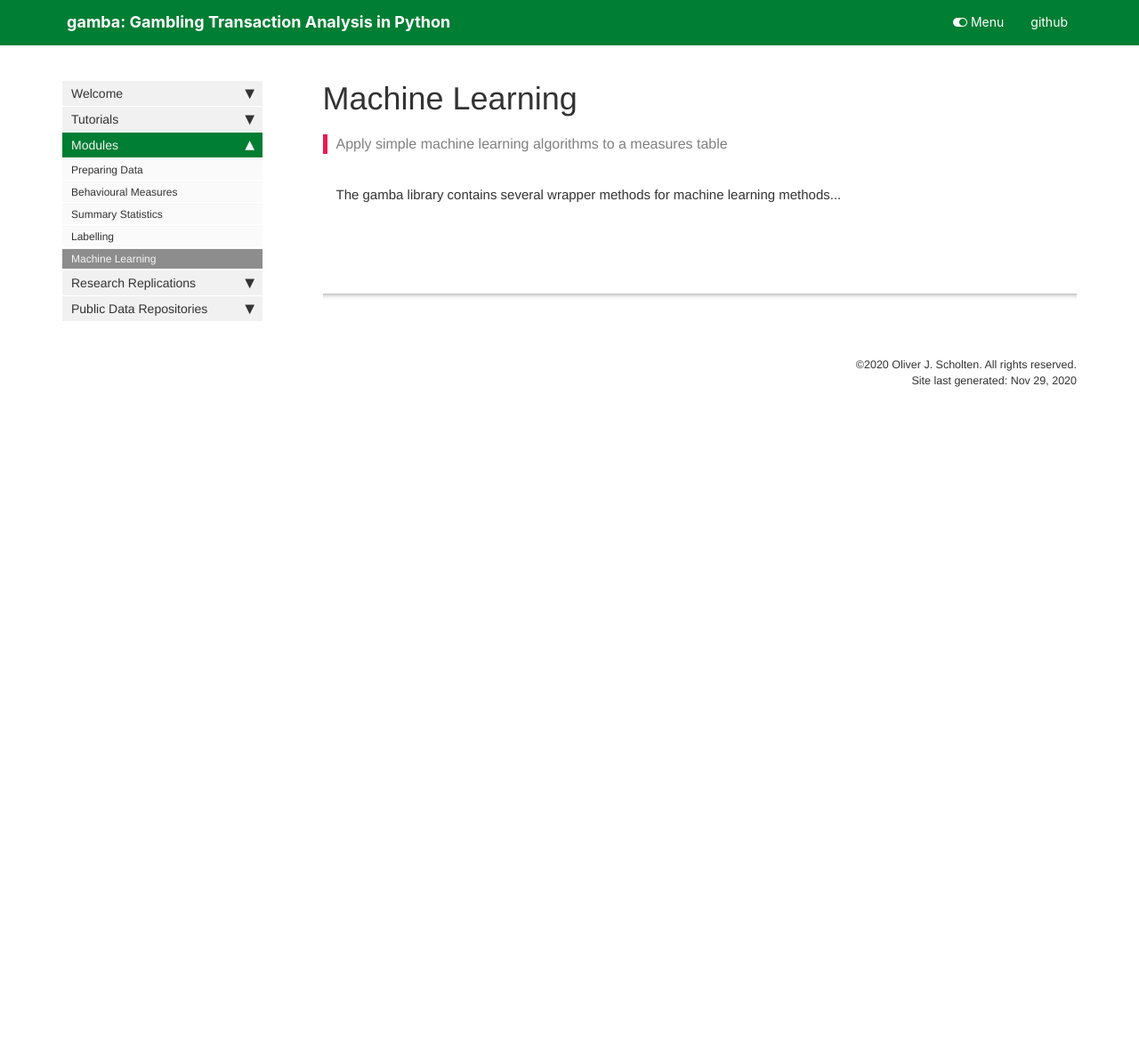
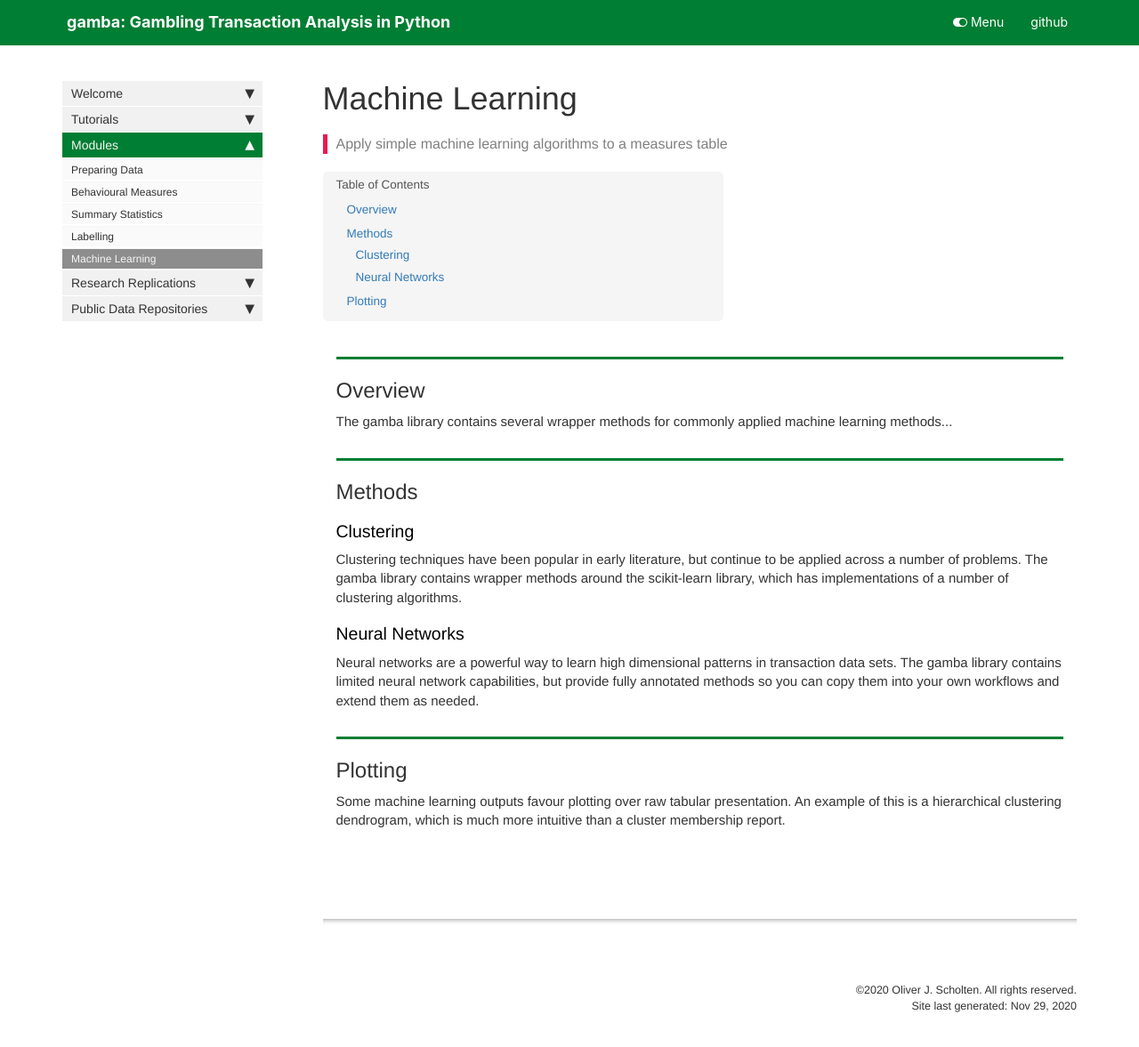
Before and after one commit to gamba-dev/gamba, a Jekyll site: the page built from docs/machine_learning.html, in a window 1280 px wide and 1190 px high. Shown: the top 1177 px of the window at 89% size. Built offline with Jekyll 4.4.1, drawn with Linux system fonts in a browser that asks for light colours; nearby versions of some CDN libraries; comment, search, counter and statistics services are not loaded.

Commit message:
added skeleton docs to all other modules

```diff
--- a/docs/machine_learning.html
+++ b/docs/machine_learning.html
@@ -31,7 +31,34 @@ nb_path: "24_machine_learning.ipynb"
 
 <div class="cell border-box-sizing text_cell rendered"><div class="inner_cell">
 <div class="text_cell_render border-box-sizing rendered_html">
-<p>The gamba library contains several wrapper methods for machine learning methods...</p>
+<h2 id="Overview">Overview<a class="anchor-link" href="#Overview"> </a></h2><p>The gamba library contains several wrapper methods for commonly applied machine learning methods...</p>
+
+</div>
+</div>
+</div>
+<div class="cell border-box-sizing text_cell rendered"><div class="inner_cell">
+<div class="text_cell_render border-box-sizing rendered_html">
+<h2 id="Methods">Methods<a class="anchor-link" href="#Methods"> </a></h2>
+</div>
+</div>
+</div>
+<div class="cell border-box-sizing text_cell rendered"><div class="inner_cell">
+<div class="text_cell_render border-box-sizing rendered_html">
+<h3 id="Clustering">Clustering<a class="anchor-link" href="#Clustering"> </a></h3><p>Clustering techniques have been popular in early literature, but continue to be applied across a number of problems. The gamba library contains wrapper methods around the scikit-learn library, which has implementations of a number of clustering algorithms.</p>
+
+</div>
+</div>
+</div>
+<div class="cell border-box-sizing text_cell rendered"><div class="inner_cell">
+<div class="text_cell_render border-box-sizing rendered_html">
+<h3 id="Neural-Networks">Neural Networks<a class="anchor-link" href="#Neural-Networks"> </a></h3><p>Neural networks are a powerful way to learn high dimensional patterns in transaction data sets. The gamba library contains limited neural network capabilities, but provide fully annotated methods so you can copy them into your own workflows and extend them as needed.</p>
+
+</div>
+</div>
+</div>
+<div class="cell border-box-sizing text_cell rendered"><div class="inner_cell">
+<div class="text_cell_render border-box-sizing rendered_html">
+<h2 id="Plotting">Plotting<a class="anchor-link" href="#Plotting"> </a></h2><p>Some machine learning outputs favour plotting over raw tabular presentation. An example of this is a hierarchical clustering dendrogram, which is much more intuitive than a cluster membership report.</p>
 
 </div>
 </div>
--- a/docs/measures.html
+++ b/docs/measures.html
@@ -31,7 +31,7 @@ nb_path: "21_measures.ipynb"
 
 <div class="cell border-box-sizing text_cell rendered"><div class="inner_cell">
 <div class="text_cell_render border-box-sizing rendered_html">
-<h2 id="Basics">Basics<a class="anchor-link" href="#Basics"> </a></h2>
+<h2 id="Overview">Overview<a class="anchor-link" href="#Overview"> </a></h2>
 </div>
 </div>
 </div>
@@ -98,7 +98,7 @@ nb_path: "21_measures.ipynb"
 
 
 <div class="output_markdown rendered_html output_subarea ">
-<h4 id="duration" class="doc_header"><code>duration</code><a href="https://github.com/gamba-dev/gamba/tree/main/gamba/measures.py#L16" class="source_link" style="float:right">[source]</a></h4><blockquote><p><code>duration</code>(<strong><code>player_bets</code></strong>)</p>
+<h4 id="duration" class="doc_header"><code>duration</code><a href="https://github.com/gamba-dev/gamba/tree/main/gamba/measures.py#L17" class="source_link" style="float:right">[source]</a></h4><blockquote><p><code>duration</code>(<strong><code>player_bets</code></strong>)</p>
 </blockquote>
 <p>The number of days between the first bet and the last.</p>
 
@@ -153,7 +153,7 @@ nb_path: "21_measures.ipynb"
 </div>
 <div class="cell border-box-sizing text_cell rendered"><div class="inner_cell">
 <div class="text_cell_render border-box-sizing rendered_html">
-<p>All measures not in the root, bet, or loss domains, require some additional information such as the house edge for each bet, the game being played, etc.</p>
+<p>All measures not in the root, bet, or loss domains, require some additional information such as the house edge for each bet, the game being played, etc. These are currently broadly grouped into the 'other' domain' but as the library (and academic)'s capabilities grow, this domain will likely be split further.</p>
 
 </div>
 </div>
--- a/gamba/measures.py
+++ b/gamba/measures.py
@@ -5,6 +5,7 @@ __all__ = ['check_measure_data', 'duration']
 # Cell
 def check_measure_data(player_bets, required_columns):
     "Compares the columns found in a dataframe of player bets to a supplied list of column names. If any of the required_column names are not found, an exception is raised reporting the error."
+
     for column in required_columns:
         if column not in player_bets.columns:
             exception_string = (
```
Also changed, not shown: docs/labelling.html (+7 -1 lines), docs/statistics.html (+7 -1 lines), 4 other files.
